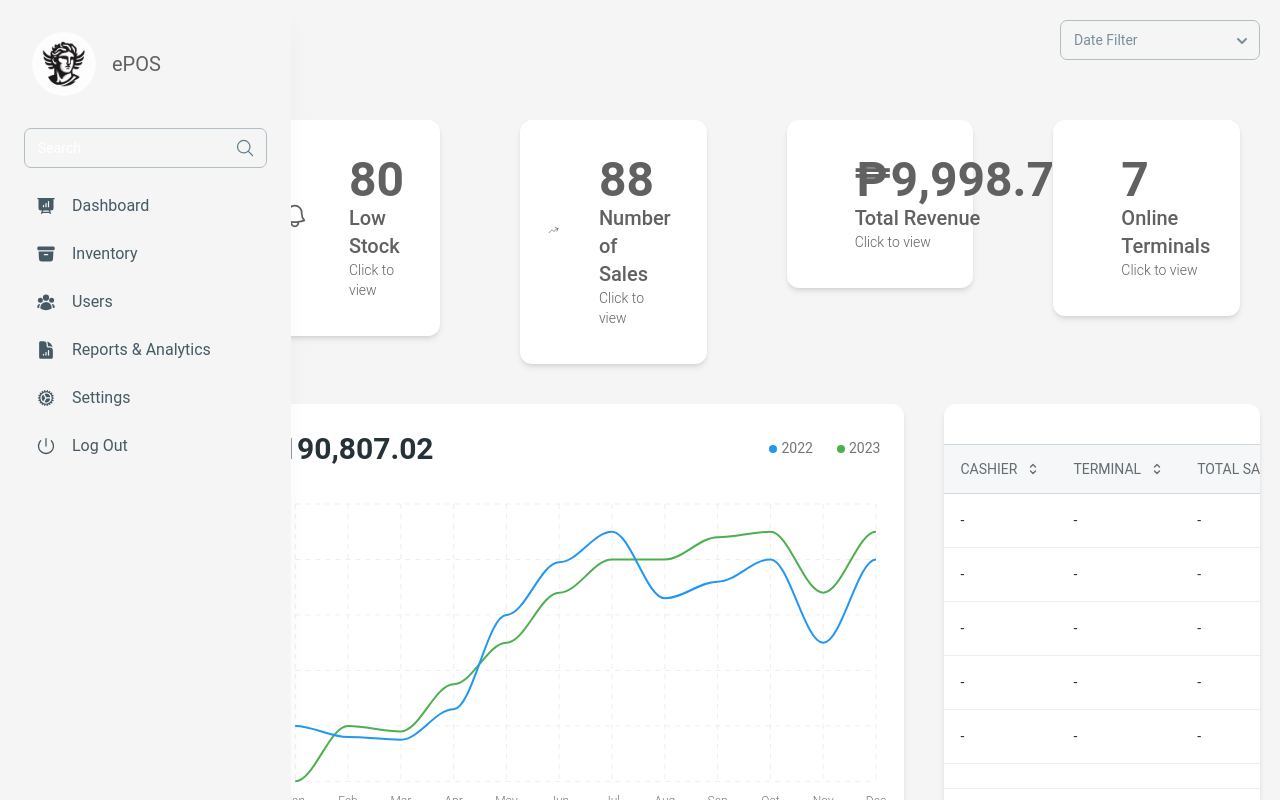
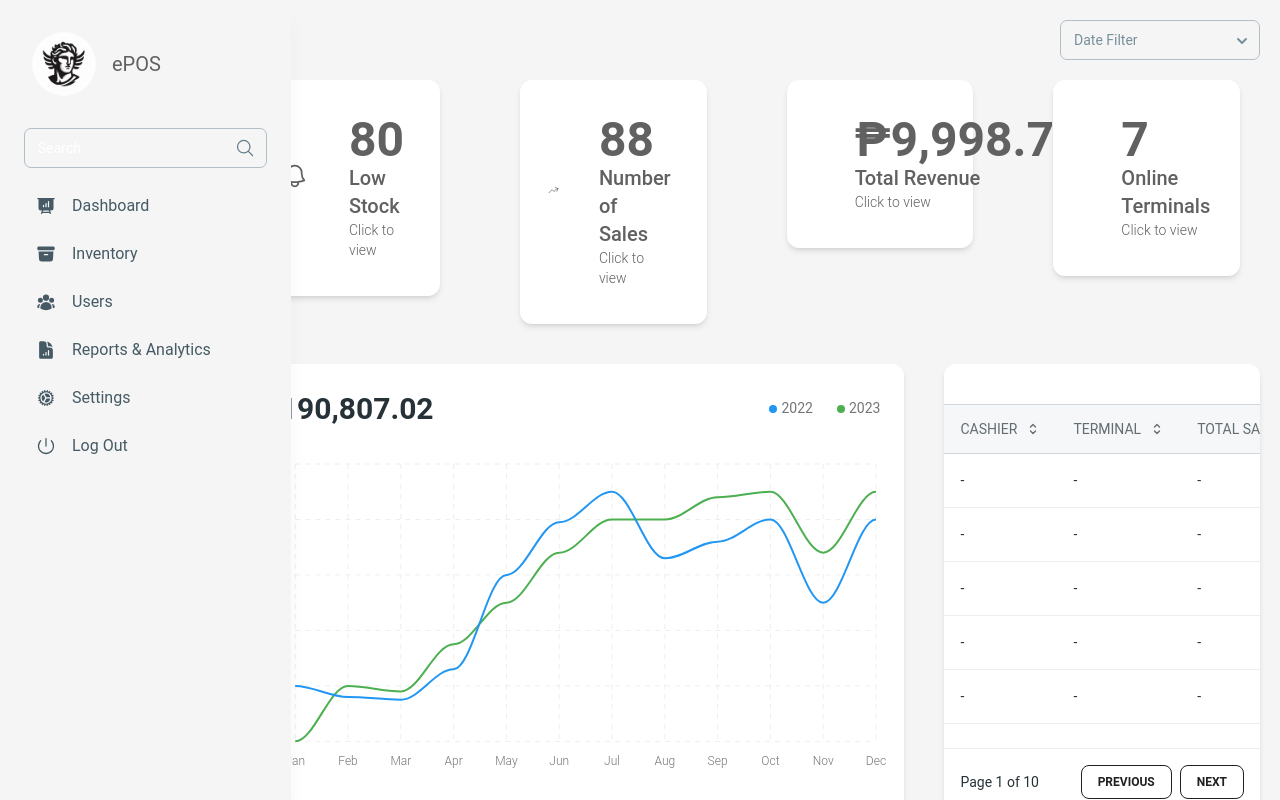
Before and after one commit to pearljan08/pos-web, a React (Vite) app: page /admin in a window 1280 px wide. Shown: the top 800 px of the page. Built offline with nearby package versions, Linux system fonts and the light colour scheme.

Commit message:
added title and title icon to table component

```diff
--- a/src/components/Table.tsx
+++ b/src/components/Table.tsx
@@ -22,14 +22,14 @@ import {
 import Terminal from "../pages/pos/Terminal";
 import { formatPeso } from "../lib/format";
 
-export function Table({ header, data, title}) {
+export function Table({ header, data, title, titleIcon}) {
   const columns = header || [];
   const rows = data || [];
 
   return (
     <Card className="h-full w-full">
-      <CardHeader floated={false} shadow={false} className="rounded-none">
-        {title || ""}
+      <CardHeader floated={false} shadow={false} className="rounded-none flex flex-row items-center gap-2">
+        {titleIcon}{title || ""}
       </CardHeader>
       <CardBody className="overflow-scroll px-0">
         <table className="w-full min-w-max table-auto text-left">
--- a/src/pages/admin/Dashboard.tsx
+++ b/src/pages/admin/Dashboard.tsx
@@ -61,7 +61,7 @@ const Dashboard = () => {
   return (
     <div className="bg-gray-100 min-w-screen min-h-screen">
       <SideNav/>
-      <div className="flex flex-col items-end p-5">
+      <div className="flex flex-col items-end p-5 pb-0">
         <div className=''>
           <Select label="Date Filter">
             <Option>Days</Option>
@@ -74,7 +74,7 @@ const Dashboard = () => {
         <div></div>
         <div className='col-span-5'>
           <div className="grid grid-cols-4">
-            <div className="m-10">
+            <div className="m-10 mt-5">
               <Card className='p-3 w-full flex-row'>
                 <CardHeader className='flex flex-row items-center' variant="filled" color="transparent" shadow={false}>
                   <BellIcon className="h-15 w-15"/>
@@ -86,7 +86,7 @@ const Dashboard = () => {
                 </CardBody>
               </Card>
             </div>
-            <div className="m-10">
+            <div className="m-10 mt-5">
               <Card className='p-3 w-full flex-row'>
                 <CardHeader className='flex flex-row items-center' variant="filled" color="transparent" shadow={false}>
                   <ArrowTrendingUpIcon className="h-15 w-15"/>
@@ -98,7 +98,7 @@ const Dashboard = () => {
                 </CardBody>
               </Card>
             </div>
-            <div className="m-10">
+            <div className="m-10 mt-5">
               <Card className='p-3 w-full flex-row'>
                 <CardHeader className='flex flex-row items-center' variant="filled" color="transparent" shadow={false}>
                   <BanknotesIcon className="h-15 w-15"/>
@@ -110,7 +110,7 @@ const Dashboard = () => {
                 </CardBody>
               </Card>
             </div>
-            <div className="m-10">
+            <div className="m-10 mt-5">
               <Card className='p-3 w-full flex-row'>
                 <CardHeader className='flex flex-row items-center' variant="filled" color="transparent" shadow={false}>
                   <ComputerDesktopIcon className="h-15 w-15"/>
--- a/src/pages/admin/Inventory.tsx
+++ b/src/pages/admin/Inventory.tsx
@@ -3,7 +3,7 @@ import SideNav from "../../components/SideNav"
 import LineChart from "../../components/LineChart"
 import { Table } from "../../components/Table"
 import BarChart from "../../components/BarChart"
-import { BellIcon, CubeTransparentIcon, ArchiveBoxIcon, DocumentArrowUpIcon, DocumentArrowDownIcon } from "@heroicons/react/24/outline"
+import { BellIcon, CubeTransparentIcon, ArchiveBoxIcon, DocumentArrowUpIcon, DocumentArrowDownIcon, RectangleStackIcon } from "@heroicons/react/24/outline"
 import { formatPeso } from "../../lib/format"
 import Modal from "../../components/Modal"
 import { useState } from "react"
@@ -235,7 +235,7 @@ const Inventory = () => {
                     <Modal open={open} handleOpen={handleOpen} dialogBody={modalBody}/>
                   </div>
                   <section className="m-5 mt-0">
-                    <Table header={TABLE_HEAD} data={TABLE_ROWS}/>
+                    <Table header={TABLE_HEAD} data={TABLE_ROWS} title="Product List" titleIcon={<RectangleStackIcon className="w-7 h-7"/>}/>
                   </section>
                 </div>
               </div>
```
